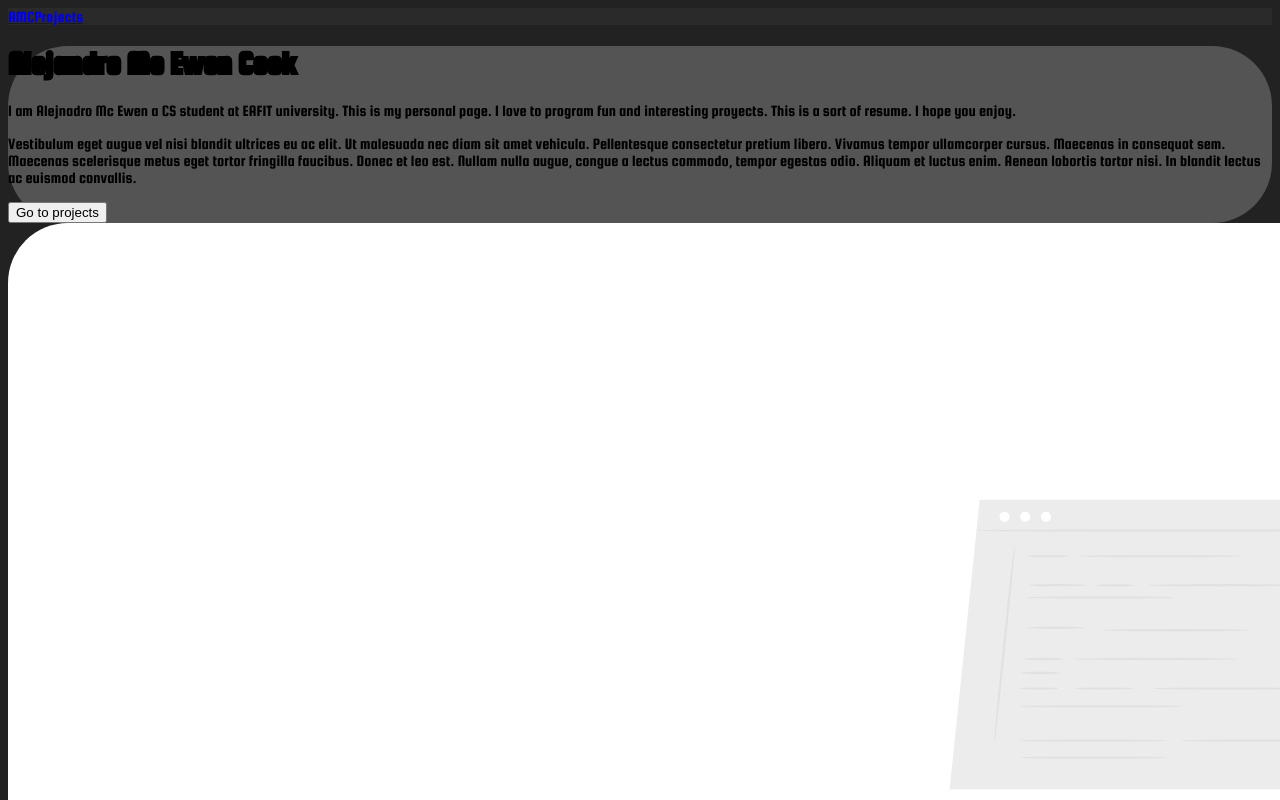
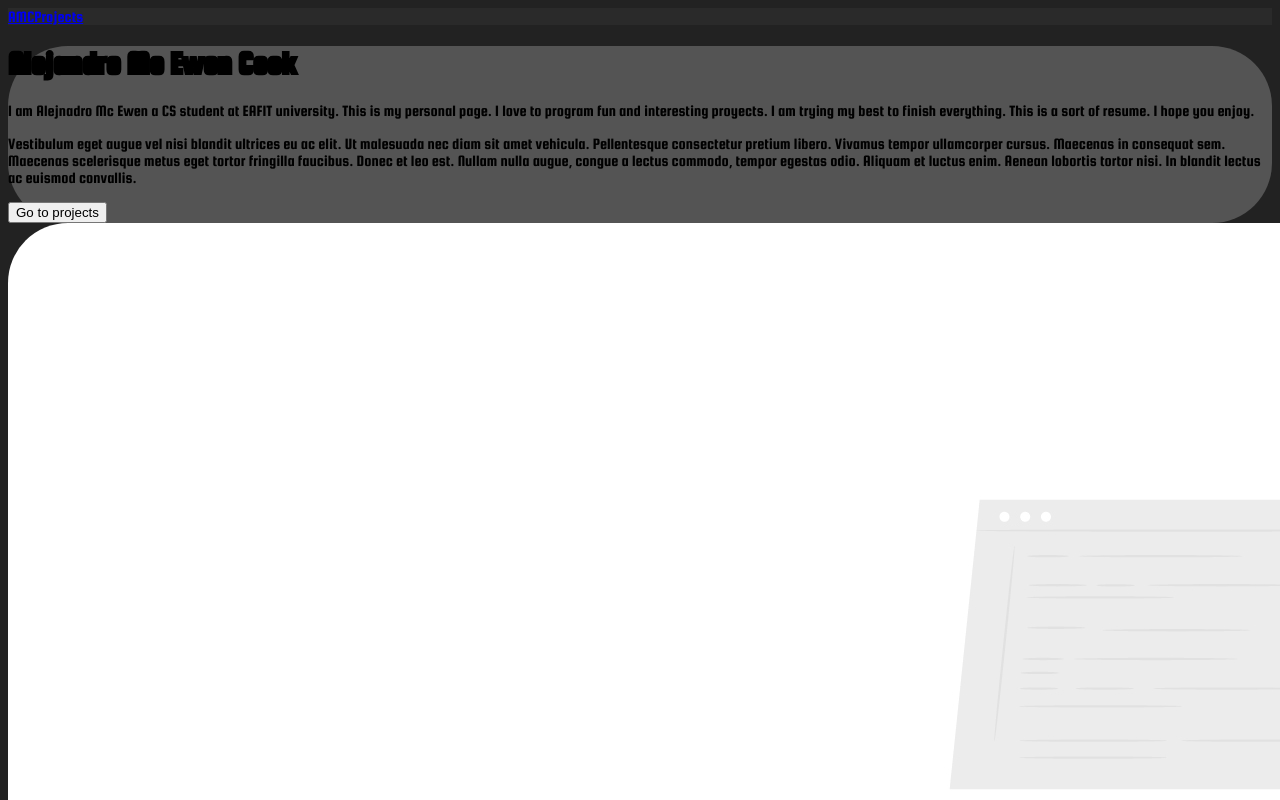
Before and after one commit to amchp/AMC-Page, a Next.js app: page / in a window 1280 px wide. Shown: the top 800 px of the page. Built offline with nearby package versions, Linux system fonts and the light colour scheme.

Commit message:
Deploy 1

```diff
--- a/components/Homepage.jsx
+++ b/components/Homepage.jsx
@@ -9,7 +9,7 @@ export default class Homepage extends React.Component {
                     <div className="jumbo p-5 flex-1">
                         <h1 className="text-center text-5xl text-white stroke">Alejandro Mc Ewen Cock</h1>
                         <p className="text-lg text-white">
-                            I am Alejnadro Mc Ewen  a CS student at EAFIT university. This is my personal page. I love to program fun and interesting proyects. This is a sort of resume. I hope you enjoy.
+                            I am Alejnadro Mc Ewen  a CS student at EAFIT university. This is my personal page. I love to program fun and interesting proyects. I am trying my best to finish everything. This is a sort of resume. I hope you enjoy.
                         </p>
                         <p className="text-lg text-white">
                             Vestibulum eget augue vel nisi blandit ultrices eu ac elit. Ut malesuada nec diam sit amet vehicula. Pellentesque consectetur pretium libero. Vivamus tempor ullamcorper cursus. Maecenas in consequat sem. Maecenas scelerisque metus eget tortor fringilla faucibus. Donec et leo est. Nullam nulla augue, congue a lectus commodo, tempor egestas odio. Aliquam et luctus enim. Aenean lobortis tortor nisi. In blandit lectus ac euismod convallis.
```
